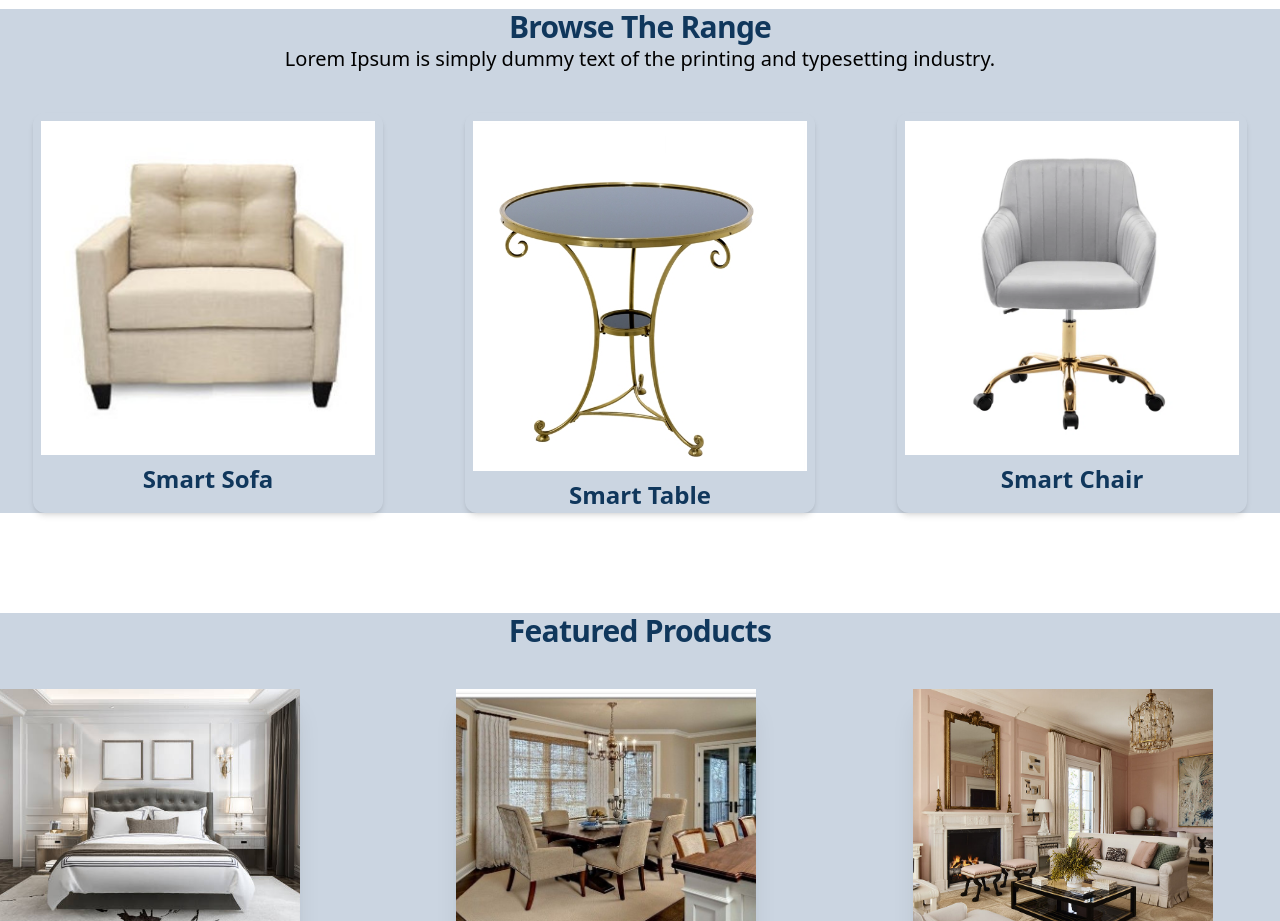
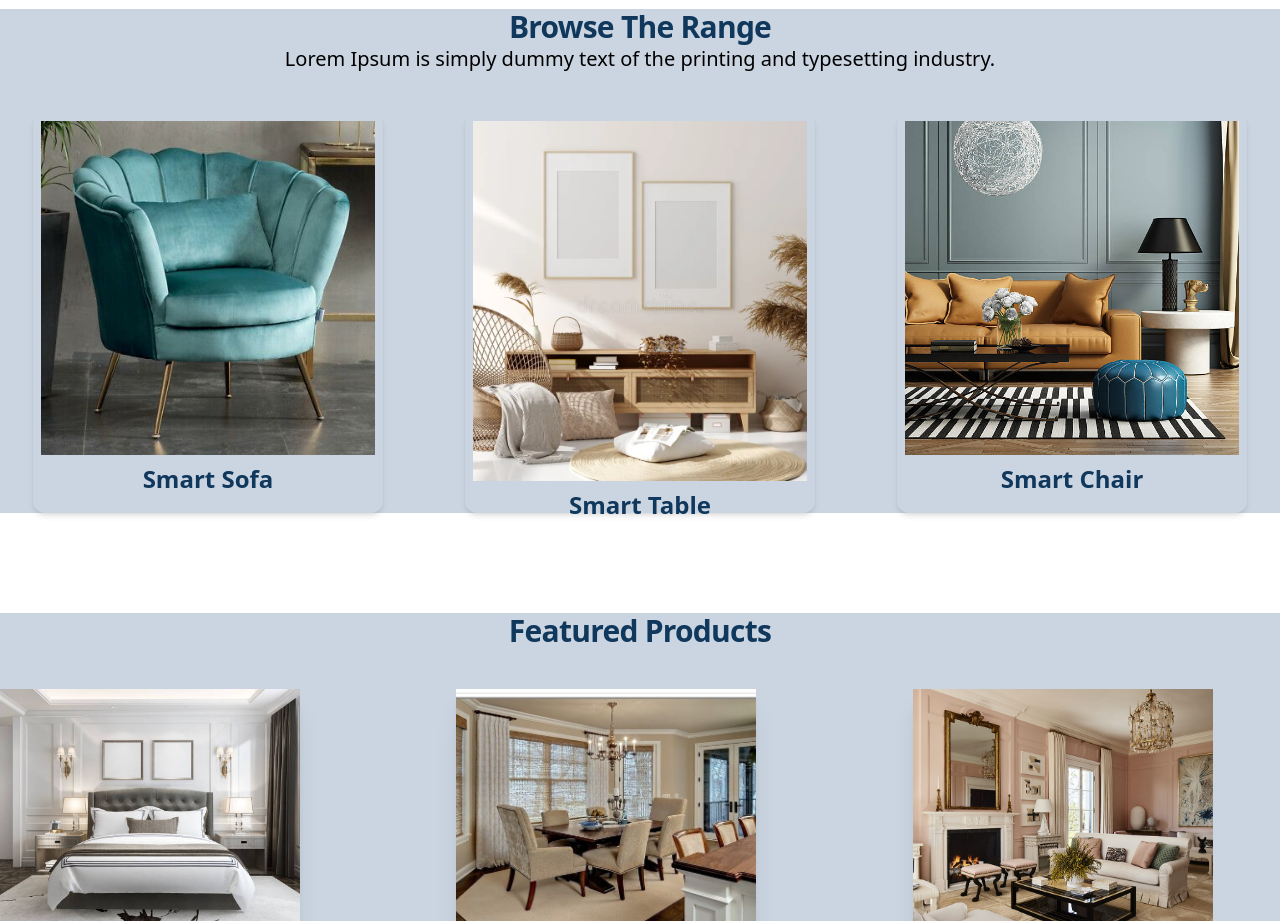
Before and after one commit to BilqeesShahid/Q2bilqeesfigmatemplate, a Next.js app: page / in a window 1280 px wide. Shown: the part 1240-2161 px from the top of the page. Built offline with nearby package versions, Linux system fonts and the light colour scheme.

Commit message:
Update BrowseProducts.tsx

```diff
--- a/src/components/BrowseProducts.tsx
+++ b/src/components/BrowseProducts.tsx
@@ -4,7 +4,7 @@ import React from 'react'
 const BrowseProducts = () => {
   return (
 
-    <div className='mb-[100px] mt-[100px] bg-slate-300'>
+     <div className='mb-[100px] mt-[100px] bg-slate-300'>
       {/* Heading */}
       <div className="text-center mb-10">
         <h1 className="text-myblue scroll-m-20 text-2xl font-bold tracking-tight lg:text-3xl">
@@ -16,25 +16,25 @@ const BrowseProducts = () => {
       <div className="grid grid-cols-1 md:grid-cols-3 gap-4 justify-items-center items-center">
   <div className="max-w-[350px] h-[25rem] p-2 shadow-md rounded-xl relative group">
     <div>
-      <Image src="/sofa5.jpg" alt="sofa" width={400} height={400} className="w-full h-full object-cover" />
+      <Image src="/sofa2.jpg" alt="sofa" width={400} height={400} className="w-full h-full object-cover" />
     </div>
     <h2 className="card-title text-2xl font-bold text-myblue text-center mt-2">Smart Sofa</h2>
   </div>
   <div className="max-w-[350px] h-[25rem] p-2 shadow-md rounded-xl relative group">
     <div>
-      <Image src="/table.png" alt="table" width={400} height={400} className="w-full h-full object-cover" />
+      <Image src="/divider.webp" alt="table" width={400} height={400} className="w-full h-full object-cover" />
     </div>
     <h2 className="card-title text-2xl font-bold text-myblue text-center mt-2">Smart Table</h2>
   </div>
   <div className="max-w-[350px] h-[25rem] p-2 shadow-md rounded-xl relative group">
     <div>
-      <Image src="/chair3.webp" alt="chair" width={400} height={400} className="w-full h-full object-cover" />
+      <Image src="/sofa12.jpg" alt="chair" width={400} height={400} className="w-full h-full object-cover" />
     </div>
     <h2 className="card-title text-2xl font-bold text-myblue text-center mt-2">Smart Chair</h2>
   </div>
 </div>
 </div>
-  )
+    )
 }
 
 export default BrowseProducts
```
